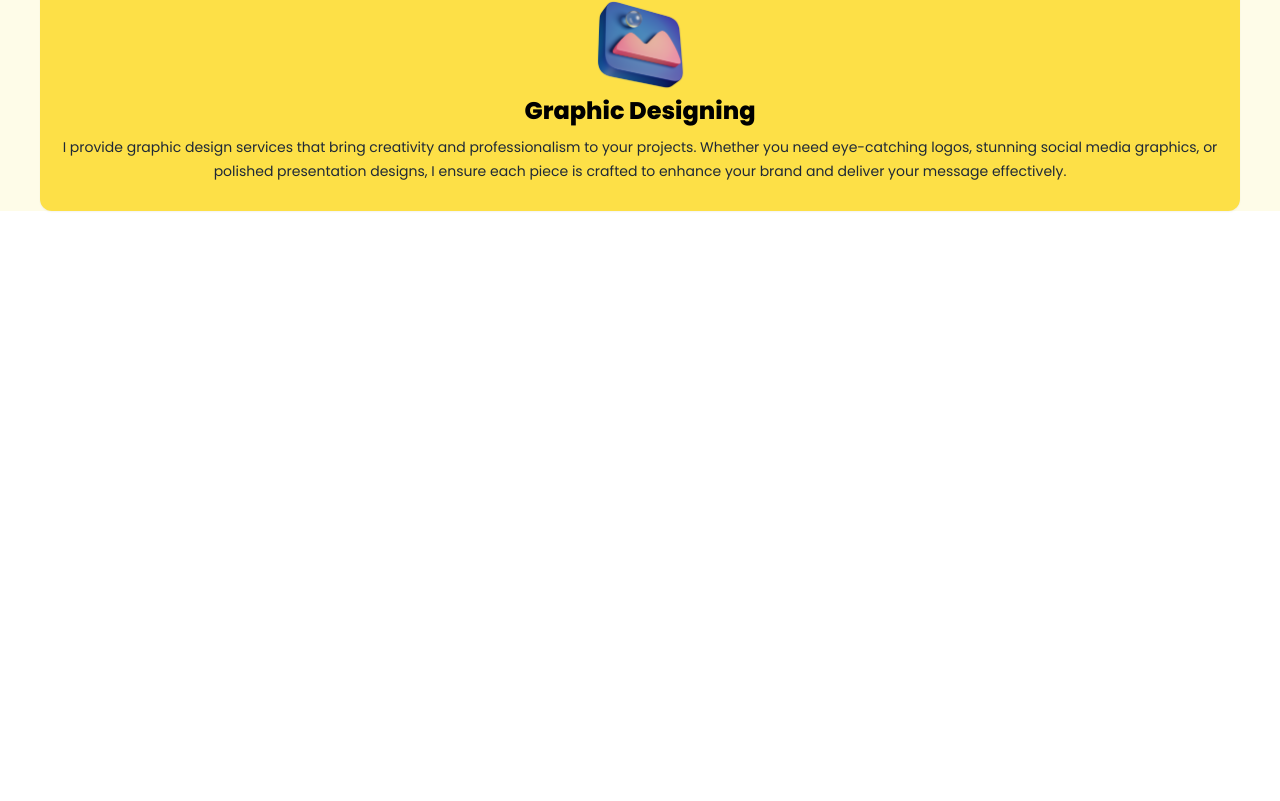
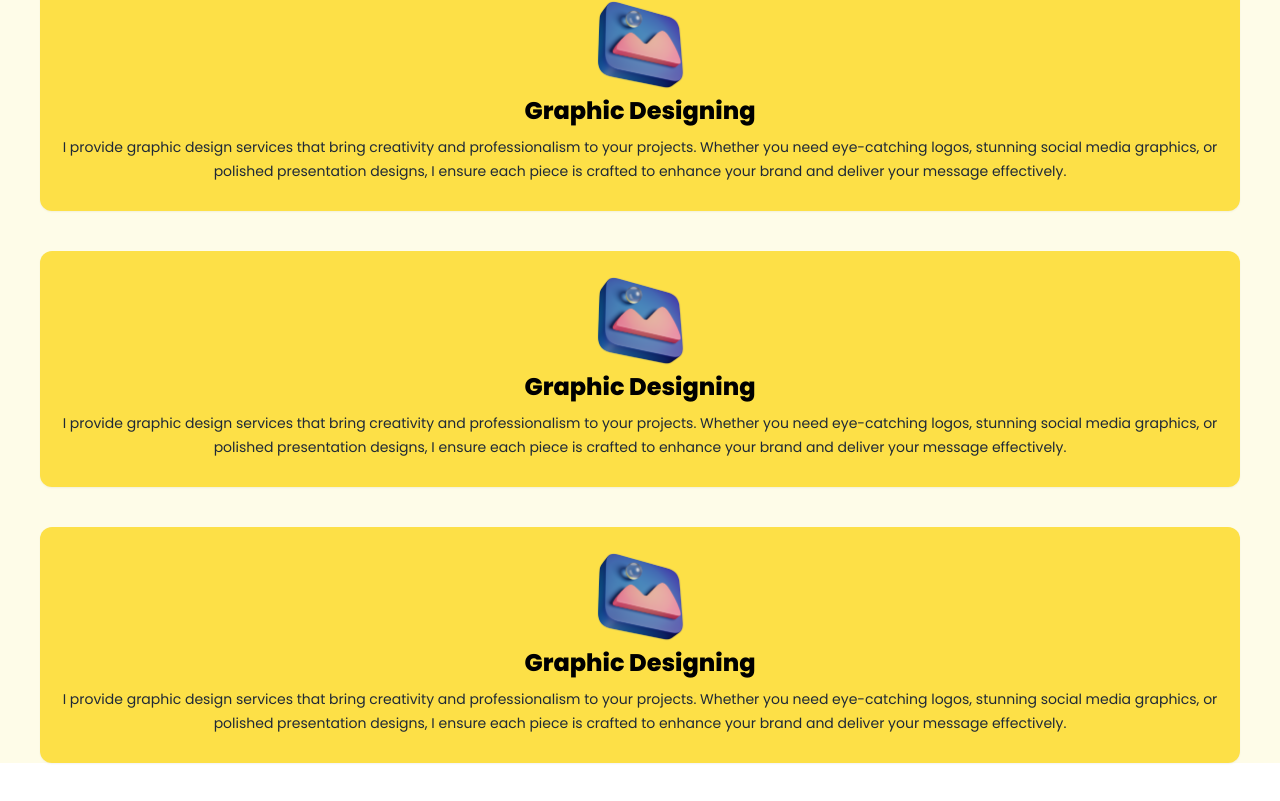
Before and after one commit to yenuliobapitiya/portfolio_website, a Next.js app: page / in a window 1280 px wide. Shown: the part 1129-1930 px from the top of the page. Before the commit the page ends 1380 px from the top, so only its background shows below. Built offline with nearby package versions, Linux system fonts and the light colour scheme.

Commit message:
done, without animations and backend

```diff
--- a/pages/index.tsx
+++ b/pages/index.tsx
@@ -98,6 +98,22 @@ export default function Home() {
                  Whether you need eye-catching logos, stunning social media graphics, or polished presentation designs,
                  I ensure each piece is crafted to enhance your brand and deliver your message effectively.</p>
             </div>
+            {/* card */}
+            <div className="bg-yellow-300 text-center shadow-sm p-5 rounded-xl my-10 ">
+              <Image src={graphicDesign} alt="design image" width={100} height={100} className="inline"/>
+              <h2 className="text-2xl font-bold ">Graphic Designing</h2>
+              <p className="text-sm py-2 text-gray-800 leading-6">I provide graphic design services that bring creativity and professionalism to your projects.
+                 Whether you need eye-catching logos, stunning social media graphics, or polished presentation designs,
+                 I ensure each piece is crafted to enhance your brand and deliver your message effectively.</p>
+            </div>
+            {/* card */}
+            <div className="bg-yellow-300 text-center shadow-sm p-5 rounded-xl my-10 ">
+              <Image src={graphicDesign} alt="design image" width={100} height={100} className="inline"/>
+              <h2 className="text-2xl font-bold ">Graphic Designing</h2>
+              <p className="text-sm py-2 text-gray-800 leading-6">I provide graphic design services that bring creativity and professionalism to your projects.
+                 Whether you need eye-catching logos, stunning social media graphics, or polished presentation designs,
+                 I ensure each piece is crafted to enhance your brand and deliver your message effectively.</p>
+            </div>
           </div>
         </section>
         </main>
```
